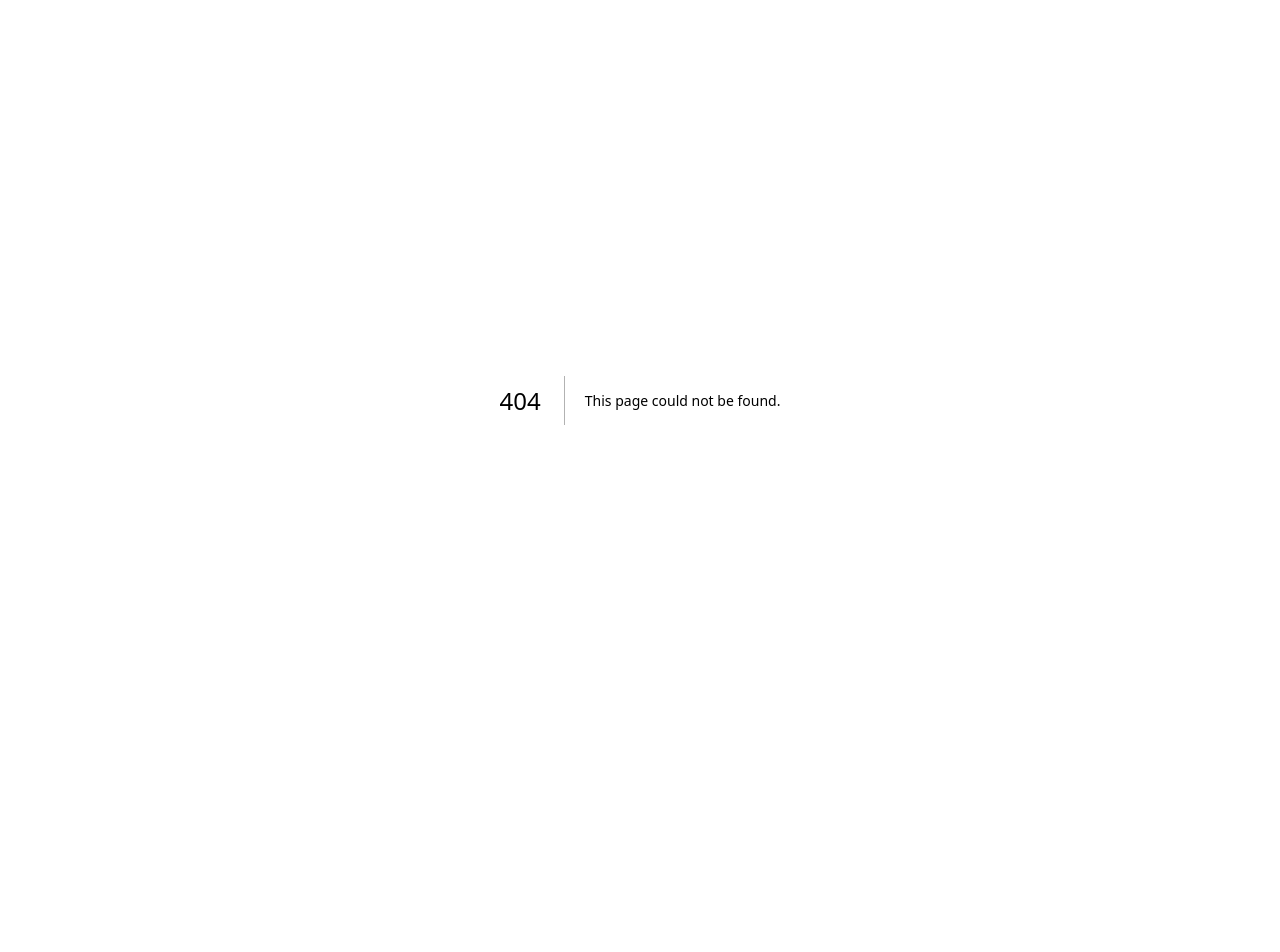
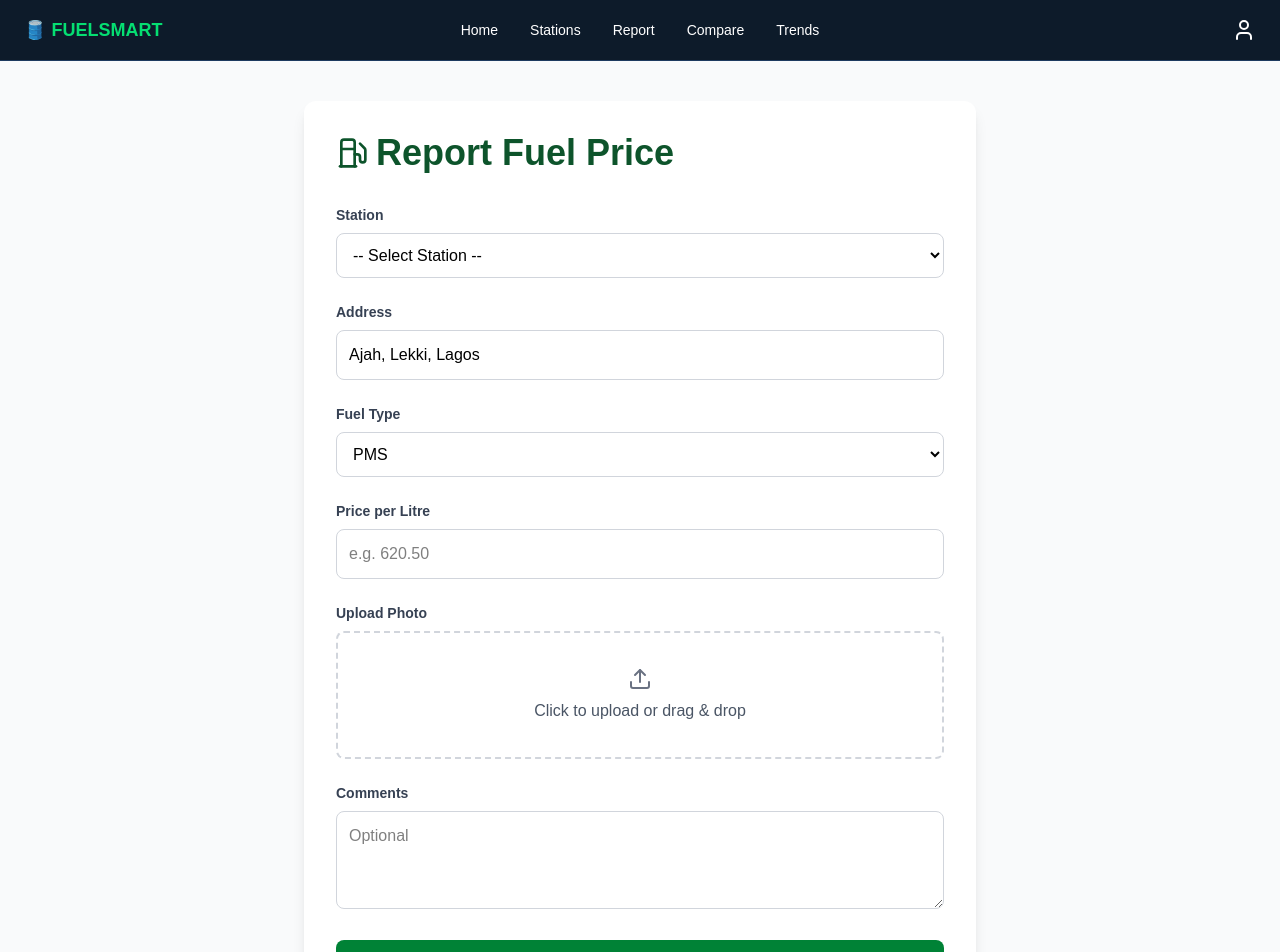
Before and after one commit to Billsthename22/Fuelsmart, a Next.js app: page /Report in a window 1280 px wide. Before the commit this address had no page. Shown: the top 952 px of the page. Before the commit the page ends 800 px from the top, so only its background shows below. Built offline with nearby package versions, Linux system fonts and the light colour scheme.

Commit message:
R3PORT PAGE

```diff
--- /dev/null
+++ b/src/app/Report/page.tsx
@@ -0,0 +1,148 @@
+"use client";
+
+import { useState } from "react";
+import { Upload, Fuel } from "lucide-react";
+import Navbar from "../components/Navbar";
+import { fuelStations } from "@/app/stationData"; // ✅ Import JSON
+
+export default function ReportPage() {
+  const [station, setStation] = useState("");
+  const [address, setAddress] = useState("Ajah, Lekki, Lagos");
+  const [fuelType, setFuelType] = useState("PMS");
+  const [price, setPrice] = useState("");
+  const [photo, setPhoto] = useState<File | null>(null);
+  const [comments, setComments] = useState("");
+
+  const handlePhotoUpload = (e: React.ChangeEvent<HTMLInputElement>) => {
+    if (e.target.files && e.target.files[0]) {
+      setPhoto(e.target.files[0]);
+    }
+  };
+
+  const handleSubmit = (e: React.FormEvent) => {
+    e.preventDefault();
+    console.log({ station, address, fuelType, price, photo, comments });
+  };
+
+  return (
+    <>
+      <Navbar />
+      <div className="min-h-screen bg-gray-50 py-10">
+        <div className="max-w-2xl mx-auto bg-white rounded-xl shadow-lg p-8">
+          <h1 className="text-4xl font-bold text-green-900 mb-8 flex items-center gap-2">
+            <Fuel size={32} /> Report Fuel Price
+          </h1>
+
+          <form onSubmit={handleSubmit} className="space-y-6">
+            {/* Station */}
+            <div>
+              <label className="block text-sm font-semibold text-gray-700 mb-2">
+                Station
+              </label>
+              <select
+                value={station}
+                onChange={(e) => setStation(e.target.value)}
+                className="w-full border border-gray-300 rounded-lg p-3 focus:ring-2 focus:ring-green-500 outline-none text-black"
+              >
+                <option value="">-- Select Station --</option>
+                {fuelStations.map((s) => (
+                  <option key={s} value={s}>
+                    {s}
+                  </option>
+                ))}
+              </select>
+            </div>
+
+            {/* Address */}
+            <div>
+              <label className="block text-sm font-semibold text-gray-700 mb-2">
+                Address
+              </label>
+              <input
+                type="text"
+                value={address}
+                onChange={(e) => setAddress(e.target.value)}
+                className="w-full border border-gray-300 rounded-lg p-3 focus:ring-2 focus:ring-green-500 outline-none text-black"
+              />
+            </div>
+
+            {/* Fuel Type */}
+            <div>
+              <label className="block text-sm font-semibold text-gray-700 mb-2">
+                Fuel Type
+              </label>
+              <select
+                value={fuelType}
+                onChange={(e) => setFuelType(e.target.value)}
+                className="w-full border border-gray-300 rounded-lg p-3 focus:ring-2 focus:ring-green-500 outline-none text-black"
+              >
+                <option value="PMS">PMS</option>
+                <option value="Diesel">Diesel</option>
+              </select>
+            </div>
+
+            {/* Price */}
+            <div>
+              <label className="block text-sm font-semibold text-gray-700 mb-2">
+                Price per Litre
+              </label>
+              <input
+                type="number"
+                step="0.01"
+                value={price}
+                onChange={(e) => setPrice(e.target.value)}
+                className="w-full border border-gray-300 rounded-lg p-3 focus:ring-2 focus:ring-green-500 outline-none text-black"
+                placeholder="e.g. 620.50"
+              />
+            </div>
+
+            {/* Upload Photo */}
+            <div>
+              <label className="block text-sm font-semibold text-gray-700 mb-2">
+                Upload Photo
+              </label>
+              <label
+                htmlFor="photo-upload"
+                className="flex flex-col items-center justify-center w-full h-32 border-2 border-dashed border-gray-300 rounded-lg cursor-pointer hover:border-green-500 hover:bg-green-50 transition"
+              >
+                <Upload className="text-gray-500 mb-2" size={24} />
+                <span className="text-gray-600">
+                  {photo ? photo.name : "Click to upload or drag & drop"}
+                </span>
+                <input
+                  type="file"
+                  accept="image/*"
+                  onChange={handlePhotoUpload}
+                  className="hidden"
+                  id="photo-upload"
+                />
+              </label>
+            </div>
+
+            {/* Comments */}
+            <div>
+              <label className="block text-sm font-semibold text-gray-700 mb-2">
+                Comments
+              </label>
+              <textarea
+                placeholder="Optional"
+                value={comments}
+                onChange={(e) => setComments(e.target.value)}
+                className="w-full border border-gray-300 rounded-lg p-3 focus:ring-2 focus:ring-green-500 outline-none text-black"
+                rows={3}
+              />
+            </div>
+
+            {/* Submit */}
+            <button
+              type="submit"
+              className="w-full bg-green-700 text-white py-3 rounded-lg font-semibold text-lg hover:bg-green-800 transition"
+            >
+              Submit Report
+            </button>
+          </form>
+        </div>
+      </div>
+    </>
+  );
+}
--- a/src/app/components/Navbar.tsx
+++ b/src/app/components/Navbar.tsx
@@ -20,7 +20,7 @@ export default function Navbar() {
           <Link href="/stations" className="hover:text-green-400 transition-colors">Stations</Link>
         </li>
         <li>
-          <Link href="/report" className="hover:text-green-400 transition-colors">Report</Link>
+          <Link href="/Report" className="hover:text-green-400 transition-colors">Report</Link>
         </li>
         <li>
           <Link href="/compare" className="hover:text-green-400 transition-colors">Compare</Link>
```
